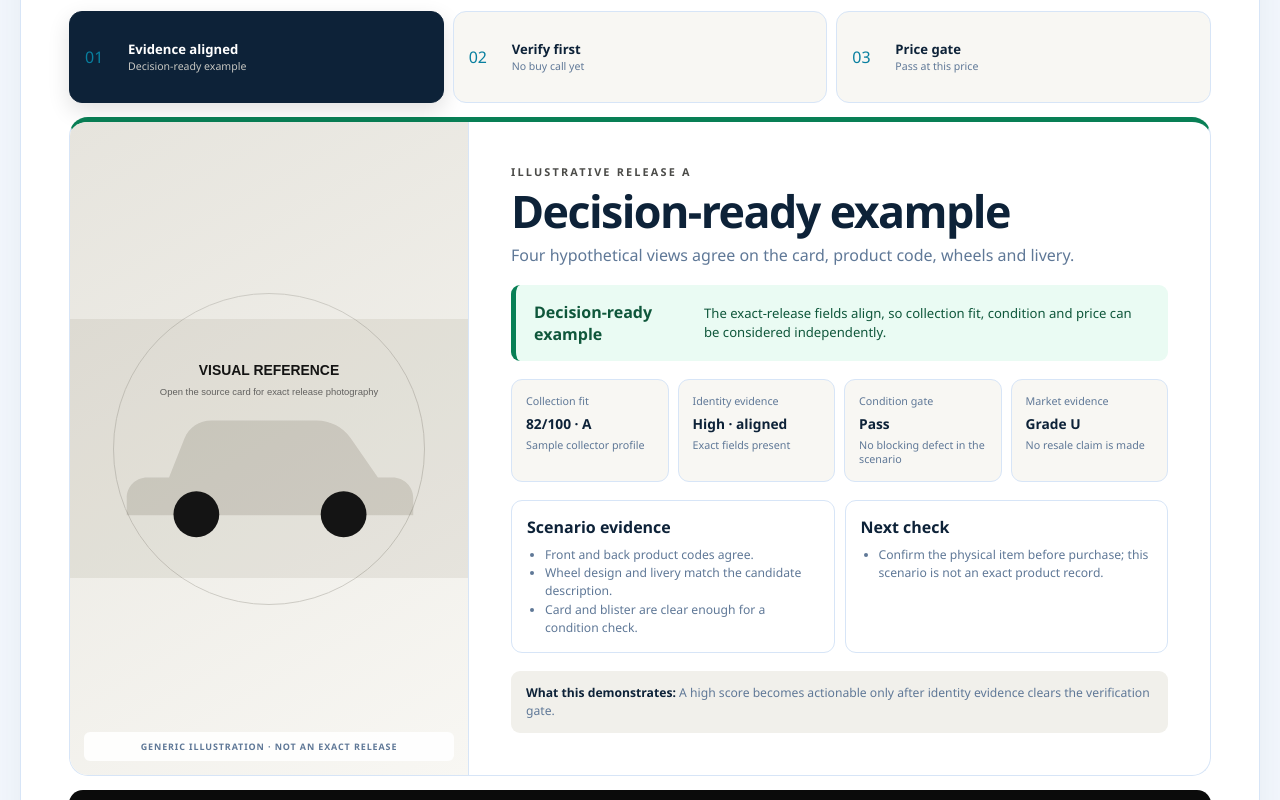
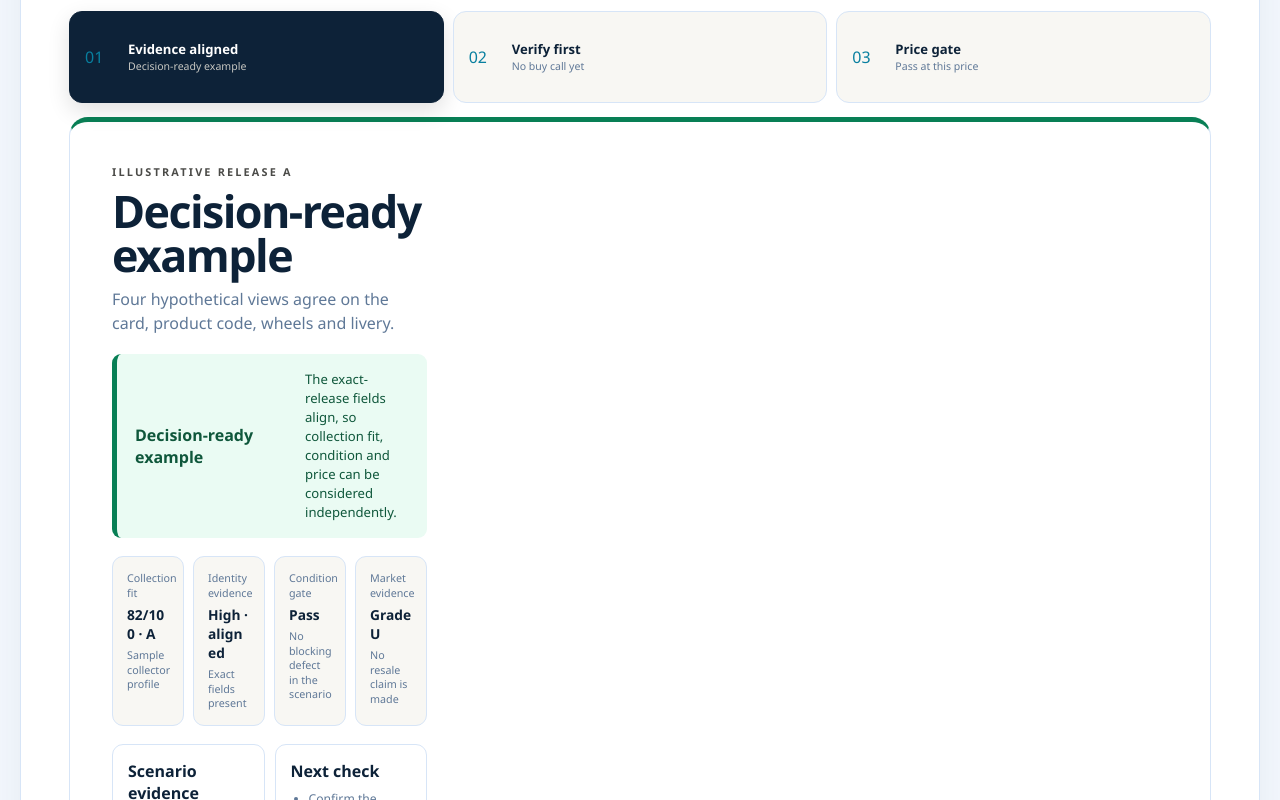
Before and after one commit to brdaly/Hot-Wheels-Agent, a Next.js app: page / in a window 1280 px wide. Shown: the part 1020-1820 px from the top of the page. Built offline with nearby package versions, Linux system fonts and the light colour scheme.

Commit message:
Remove remaining public demo placeholder (app/page.tsx)

```diff
--- a/app/page.tsx
+++ b/app/page.tsx
@@ -549,10 +549,6 @@ export default function Home() {
         </div>
 
         <article className={`demo-result ${activeDemo.tone}`} aria-labelledby="demo-result-title">
-          <div className="demo-visual">
-            <img src="/hunt-placeholder.svg" alt="Generic car silhouette used for an illustrative rules demo"/>
-            <span>GENERIC ILLUSTRATION · NOT AN EXACT RELEASE</span>
-          </div>
           <div className="demo-result-body">
             <p className="eyebrow">{activeDemo.title}</p>
             <h3 id="demo-result-title">{activeDemo.outcome}</h3>
```
